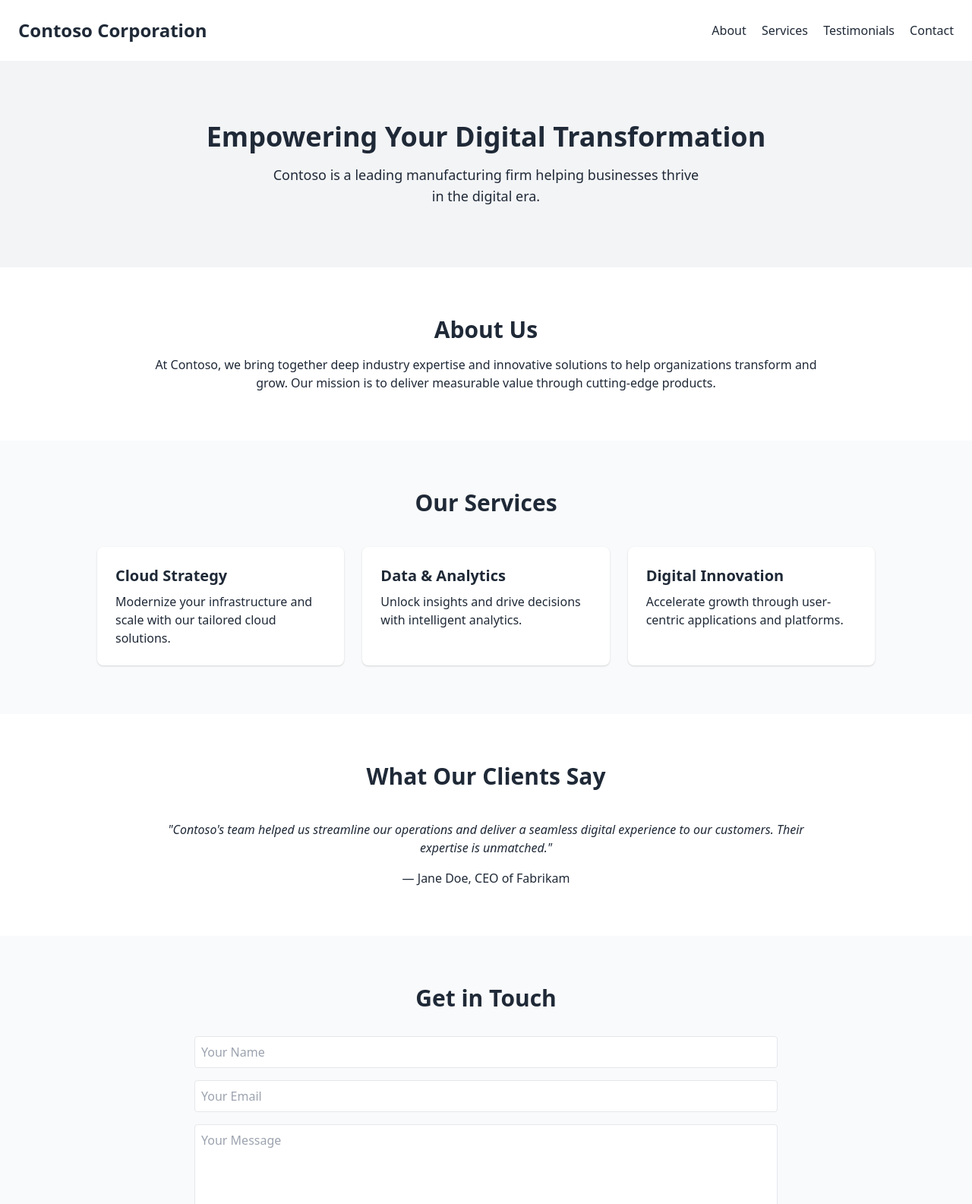
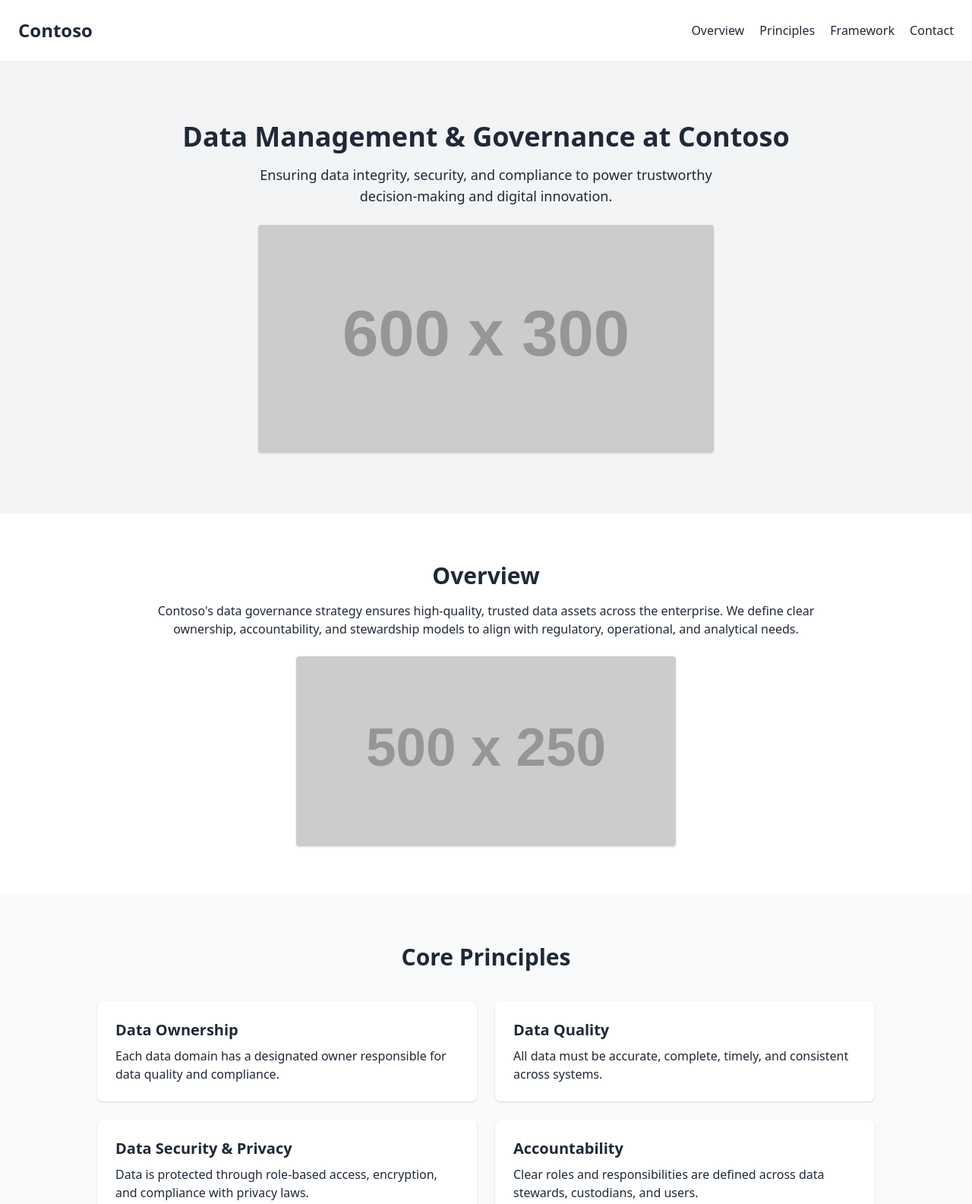
Before and after one commit to profiseeARH/profiseeARH.github.io, a plain HTML site: page index.html in a window 1280 px wide. Shown: the top 1585 px of the page at 76% size. Drawn offline with nearby package versions, Linux system fonts and the light colour scheme; placeholder pictures from the web are drawn by us.

Commit message:
Changed to data governance

```diff
--- a/index.html
+++ b/index.html
@@ -3,73 +3,93 @@
 <head>
   <meta charset="UTF-8" />
   <meta name="viewport" content="width=device-width, initial-scale=1.0" />
-  <title>Contoso Corporation</title>
+  <title>Contoso Data Governance</title>
   <link href="https://cdn.jsdelivr.net/npm/tailwindcss@2.2.19/dist/tailwind.min.css" rel="stylesheet">
 </head>
 <body class="font-sans text-gray-800">
   <!-- Header -->
   <header class="bg-white shadow p-6 flex justify-between items-center">
-    <h1 class="text-2xl font-bold">Contoso Corporation</h1>
+    <h1 class="text-2xl font-bold">Contoso</h1>
     <nav class="space-x-4">
-      <a href="#about" class="hover:underline">About</a>
-      <a href="#services" class="hover:underline">Services</a>
-      <a href="#testimonials" class="hover:underline">Testimonials</a>
+      <a href="#overview" class="hover:underline">Overview</a>
+      <a href="#principles" class="hover:underline">Principles</a>
+      <a href="#framework" class="hover:underline">Framework</a>
       <a href="#contact" class="hover:underline">Contact</a>
     </nav>
   </header>
 
   <!-- Hero Section -->
   <section class="bg-gray-100 py-20 text-center">
-    <h2 class="text-4xl font-bold mb-4">Empowering Your Digital Transformation</h2>
-    <p class="text-lg max-w-xl mx-auto">
-      Contoso is a leading manufacturing firm helping businesses thrive in the digital era.
+    <h2 class="text-4xl font-bold mb-4">Data Management & Governance at Contoso</h2>
+    <p class="text-lg max-w-2xl mx-auto mb-6">
+      Ensuring data integrity, security, and compliance to power trustworthy decision-making and digital innovation.
     </p>
+    <img src="https://via.placeholder.com/600x300?text=Data+Governance+at+Contoso" alt="Data Governance Hero Diagram" class="mx-auto rounded shadow" />
   </section>
 
-  <!-- About Section -->
-  <section id="about" class="py-16 px-6 bg-white">
+  <!-- Overview -->
+  <section id="overview" class="py-16 px-6 bg-white">
     <div class="max-w-4xl mx-auto text-center">
-      <h3 class="text-3xl font-semibold mb-4">About Us</h3>
-      <p>
-        At Contoso, we bring together deep industry expertise and innovative solutions to help organizations transform and grow. Our mission is to deliver measurable value through cutting-edge products.
+      <h3 class="text-3xl font-semibold mb-4">Overview</h3>
+      <p class="mb-6">
+        Contoso's data governance strategy ensures high-quality, trusted data assets across the enterprise. We define clear ownership, accountability, and stewardship models to align with regulatory, operational, and analytical needs.
       </p>
+      <img src="https://via.placeholder.com/500x250?text=Overview+Diagram" alt="Overview Diagram" class="mx-auto rounded shadow" />
     </div>
   </section>
 
-  <!-- Services Section -->
-  <section id="services" class="py-16 px-6 bg-gray-50">
+  <!-- Governance Principles -->
+  <section id="principles" class="py-16 px-6 bg-gray-50">
     <div class="max-w-5xl mx-auto">
-      <h3 class="text-3xl font-semibold text-center mb-10">Our Services</h3>
-      <div class="grid grid-cols-1 md:grid-cols-3 gap-6">
+      <h3 class="text-3xl font-semibold text-center mb-10">Core Principles</h3>
+      <div class="grid grid-cols-1 md:grid-cols-2 gap-6">
         <div class="bg-white rounded-lg shadow p-6">
-          <h4 class="text-xl font-semibold mb-2">Cloud Strategy</h4>
-          <p>Modernize your infrastructure and scale with our tailored cloud solutions.</p>
+          <h4 class="text-xl font-semibold mb-2">Data Ownership</h4>
+          <p>Each data domain has a designated owner responsible for data quality and compliance.</p>
         </div>
         <div class="bg-white rounded-lg shadow p-6">
-          <h4 class="text-xl font-semibold mb-2">Data & Analytics</h4>
-          <p>Unlock insights and drive decisions with intelligent analytics.</p>
+          <h4 class="text-xl font-semibold mb-2">Data Quality</h4>
+          <p>All data must be accurate, complete, timely, and consistent across systems.</p>
         </div>
         <div class="bg-white rounded-lg shadow p-6">
-          <h4 class="text-xl font-semibold mb-2">Digital Innovation</h4>
-          <p>Accelerate growth through user-centric applications and platforms.</p>
+          <h4 class="text-xl font-semibold mb-2">Data Security & Privacy</h4>
+          <p>Data is protected through role-based access, encryption, and compliance with privacy laws.</p>
         </div>
+        <div class="bg-white rounded-lg shadow p-6">
+          <h4 class="text-xl font-semibold mb-2">Accountability</h4>
+          <p>Clear roles and responsibilities are defined across data stewards, custodians, and users.</p>
+        </div>
+      </div>
+      <div class="text-center mt-10">
+        <img src="https://via.placeholder.com/600x300?text=Governance+Principles+Chart" alt="Governance Principles Chart" class="mx-auto rounded shadow" />
       </div>
     </div>
   </section>
 
-  <!-- Testimonials -->
-  <section id="testimonials" class="py-16 px-6 bg-white">
-    <div class="max-w-4xl mx-auto text-center">
-      <h3 class="text-3xl font-semibold mb-10">What Our Clients Say</h3>
-      <p class="italic">"Contoso's team helped us streamline our operations and deliver a seamless digital experience to our customers. Their expertise is unmatched."</p>
-      <p class="mt-4 font-medium">— Jane Doe, CEO of Fabrikam</p>
+  <!-- Governance Framework -->
+  <section id="framework" class="py-16 px-6 bg-white">
+    <div class="max-w-5xl mx-auto">
+      <h3 class="text-3xl font-semibold text-center mb-10">Data Governance Framework</h3>
+      <p class="mb-6 text-center">
+        Our framework spans strategy, processes, people, and technology to embed data governance across the organization.
+      </p>
+      <ul class="list-disc list-inside space-y-2">
+        <li><strong>Governance Council:</strong> Strategic oversight and policy direction.</li>
+        <li><strong>Data Stewards:</strong> Responsible for data quality, lineage, and standards.</li>
+        <li><strong>Policies & Standards:</strong> Define acceptable use, quality metrics, and compliance.</li>
+        <li><strong>Metadata Management:</strong> Ensures understanding and traceability of data assets.</li>
+        <li><strong>Technology Enablement:</strong> Tools and platforms that support data lineage, cataloging, and governance workflows.</li>
+      </ul>
+      <div class="text-center mt-10">
+        <img src="https://via.placeholder.com/700x400?text=Data+Governance+Framework+Model" alt="Data Governance Framework Model" class="mx-auto rounded shadow" />
+      </div>
     </div>
   </section>
 
-  <!-- Contact Form -->
+  <!-- Contact Section -->
   <section id="contact" class="py-16 px-6 bg-gray-50">
     <div class="max-w-3xl mx-auto">
-      <h3 class="text-3xl font-semibold text-center mb-8">Get in Touch</h3>
+      <h3 class="text-3xl font-semibold text-center mb-8">Contact the Data Governance Team</h3>
       <form class="grid gap-4">
         <input type="text" placeholder="Your Name" class="border rounded p-2" />
         <input type="email" placeholder="Your Email" class="border rounded p-2" />
```
